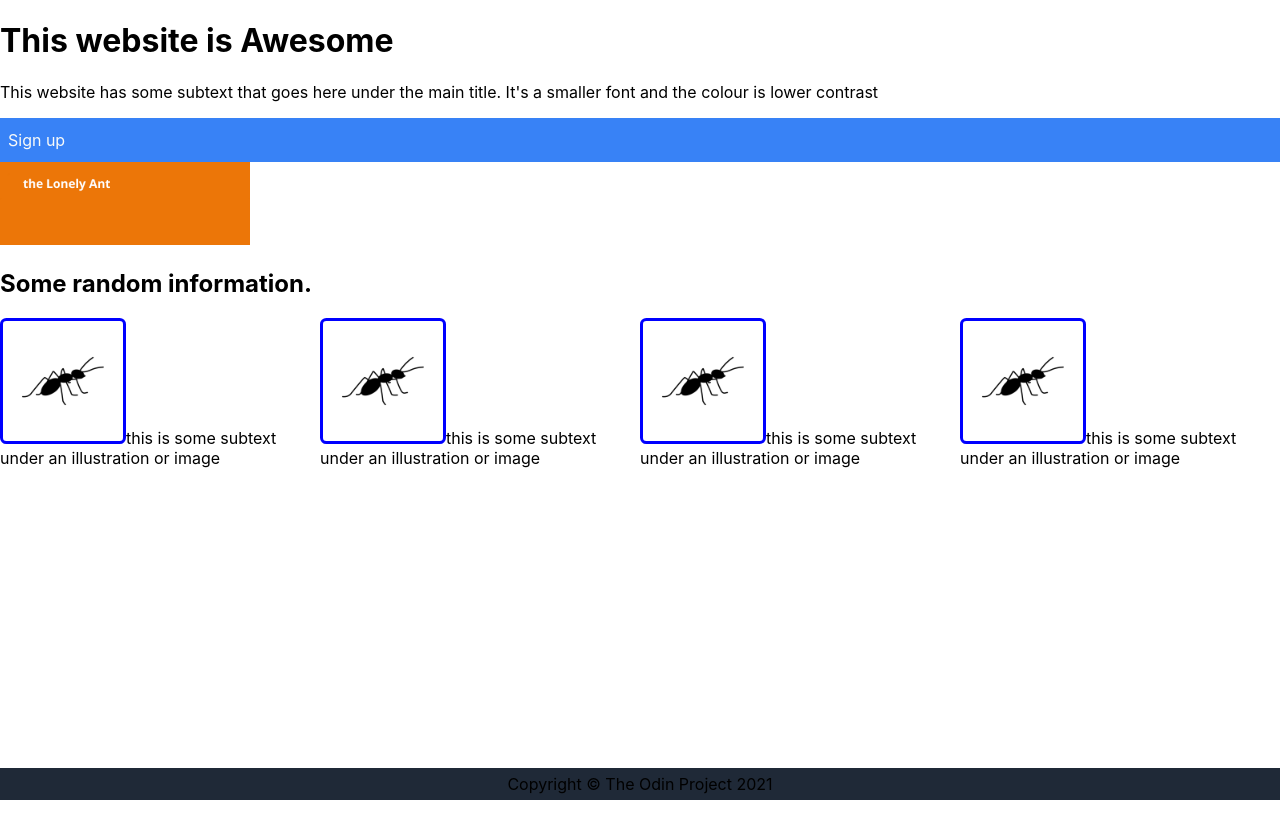
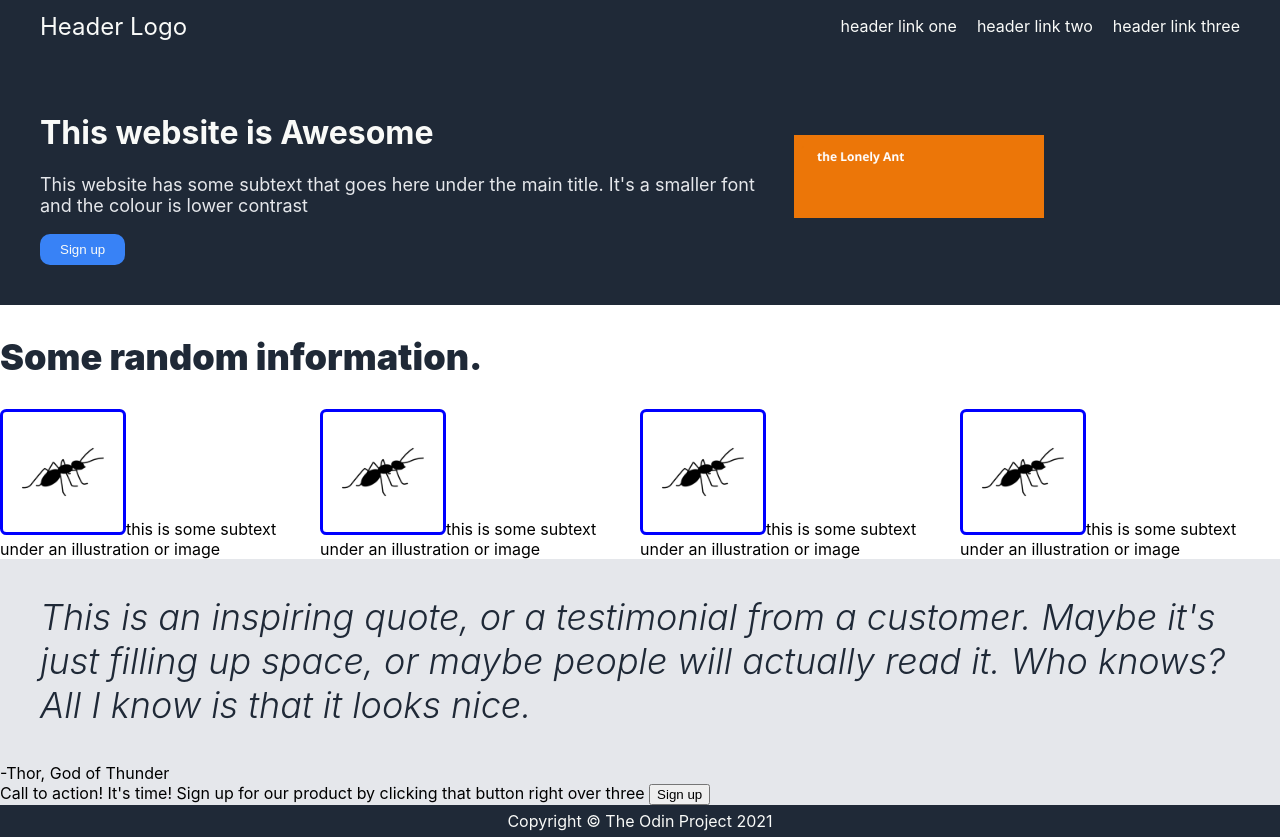
Before and after one commit to brettper/odin-landing-page, a plain HTML site: page index.html in a window 1280 px wide. Before the commit the page ends 800 px from the top, so only its background shows below. Drawn offline with Linux system fonts and the light colour scheme.

Commit message:
Header and Hero look good

```diff
--- a/css/style.css
+++ b/css/style.css
@@ -6,26 +6,45 @@ body {
     flex-direction: column;
 }
 
-.header {
+.header, .hero {
     display: flex;
     align-items: center;
+    padding: 0px 40px;
+    justify-content: space-between;
 }
 
-.header, .footer {
+.header, .footer, .hero {
     background-color: #1f2937;
+    color: #F9FAF8;
 }
 
 .header h1 {
     font-size: 48px;
-    color: #F9FAF8;
 }
 
-.header p {
+.header_logo {
+    font-size: 24px;
+}
+
+.header_links ul {
+    display: flex;
+    list-style-type: none;
+    gap: 20px;
+}
+
+.hero {
+    display: flex;
+    gap: 20px;
+    padding: 40px;
+
+}
+
+.hero p {
     font-size: 18px;
     color: #E5E7EB;
 }
 
-.header .right {
+.hero .right {
     width: 50%;
 }
 
@@ -33,11 +52,15 @@ body {
     width: 250px;
 }
 
-.signup_button {
+.signup {
     background-color: #3882F6;
     color: #F9FAF8;
-    padding: 12px 8px;
-
+    padding: 8px 20px;
+    border-radius: 10px;
+    display: flex;
+    justify-content: center;
+    align-items: center;
+    border: 0px solid #eee;
 }
 
 .body {
@@ -45,6 +68,12 @@ body {
     flex-direction: column;
     justify-content: center;
     flex: 1;
+}
+
+.body h2 {
+    font-size: 36px;
+    font-weight: 900;
+    color: #1F2937;
 }
 
 .container {
@@ -60,6 +89,21 @@ body {
     height: 120px;
 }
 
+.cta {
+    background-color: #E5E7EB;
+}
+
+.quote {
+    background-color: #E5E7EB;
+}
+
+blockquote {
+    font-size: 36px;
+    font-style: italic;
+    font-weight: 300;
+    color: #1F2937;
+}
+
 .footer {
     height: 32px;
     display: flex;
--- a/index.html
+++ b/index.html
@@ -9,13 +9,22 @@
   </head>
   <body>
     <div class="header">
-
+      <div class="header_logo">
+        Header Logo
+      </div>
+      <div class="header_links">
+        <ul>
+          <li>header link one</li>
+          <li>header link two</li>
+          <li>header link three</li>
+        </ul>
+      </div>
     </div>
     <div class="hero">
         <div class="left">
             <h1>This website is Awesome</h1>
             <p>This website has some subtext that goes here under the main title.  It's a smaller font and the colour is lower contrast</p>
-            <div class="signup_button">Sign up</div>
+            <button class="signup">Sign up</button>
         </div>
         <div class="right">
             <img src="images/header.png">
@@ -32,7 +41,17 @@
         </div>
     </div>
     <div class="quote">
-
+      <blockquote>
+      This is an inspiring quote, or a testimonial from a customer.
+      Maybe it's just filling up space, or maybe people will actually
+      read it.  Who knows?  All I know is that it looks nice.
+      </blockquote>
+      -Thor, God of Thunder
+    </div>
+    <div class="cta">
+      Call to action! It's time!
+      Sign up for our product by clicking that button right over three
+      <button class="signup_button">Sign up</button>
     </div>
     <div class="footer">
         Copyright &copy; The Odin Project 2021
```
